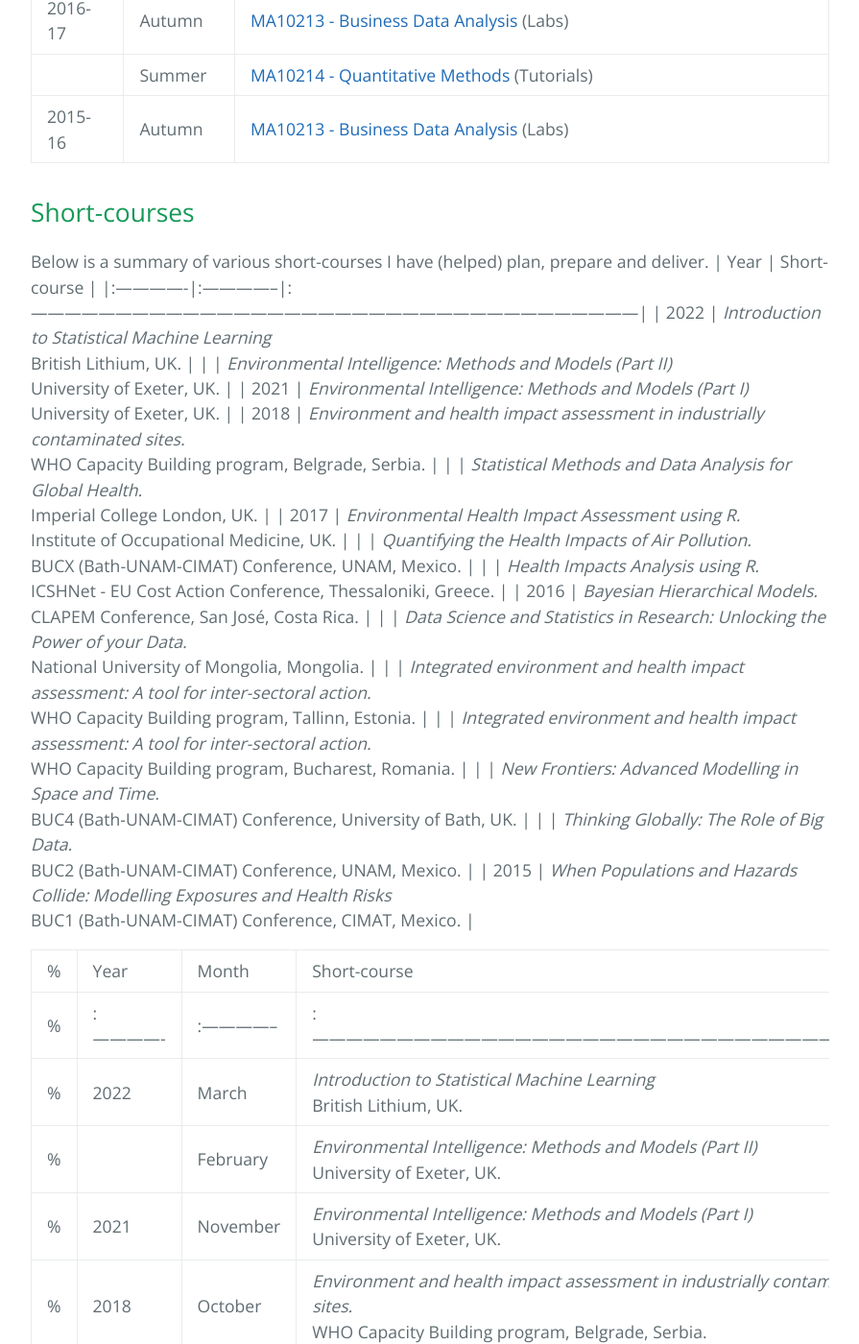
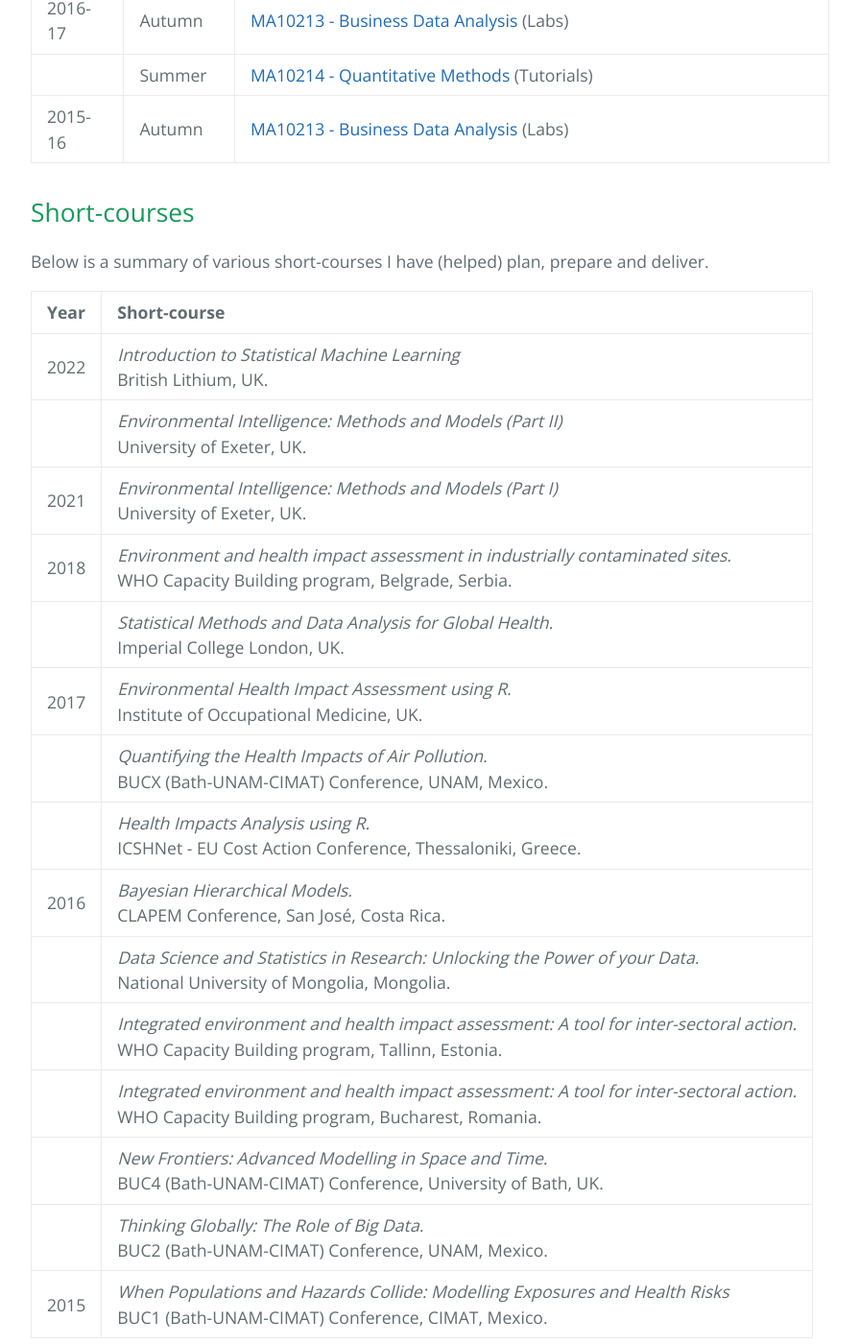
Before and after one commit to matthewllthomas/matthewllthomas.github.io, a Jekyll site: the page built from teaching/index.md, in a window 1280 px wide and 1400 px high, scrolled down 1281 px. Shown: the whole window at 96% size, without its empty margins (192-1087 px from the left). Built offline with Jekyll 4.4.1, drawn with Linux system fonts in a browser that asks for light colours; the repository's description, which GitHub fills in, is left out; some of the changed text lies outside the part shown.

Commit message:
Update index.md

```diff
--- a/teaching/index.md
+++ b/teaching/index.md
@@ -30,6 +30,7 @@ Below is a summary of my undergraduate and postgraduate teaching experience.
 ## Short-courses
 
 Below is a summary of various short-courses I have (helped) plan, prepare and deliver.
+
 | Year        | Short-course |
 |:-------------|:--------------|:------------------------------------------------------------------------------------------------------------|
 | 2022        | _Introduction to Statistical Machine Learning_ <br>British Lithium, UK. |
@@ -47,22 +48,3 @@ Below is a summary of various short-courses I have (helped) plan, prepare and de
 |                 | _New Frontiers: Advanced Modelling in Space and Time._ <br>BUC4 (Bath-UNAM-CIMAT) Conference, University of Bath, UK. |
 |                 | _Thinking Globally: The Role of Big Data._<br> BUC2 (Bath-UNAM-CIMAT) Conference, UNAM, Mexico. |
 | 2015        | _When Populations and Hazards Collide: Modelling Exposures and Health Risks_ <br> BUC1 (Bath-UNAM-CIMAT) Conference, CIMAT, Mexico. |
-
-
-%| Year        | Month          | Short-course |
-%|:-------------|:--------------|:------------------------------------------------------------------------------------------------------------|
-%| 2022        | March      | _Introduction to Statistical Machine Learning_ <br>British Lithium, UK. |
-%|                 | February  | _Environmental Intelligence: Methods and Models (Part II)_ <br> University of Exeter, UK. |
-%| 2021        | November  | _Environmental Intelligence: Methods and Models (Part I)_ <br> University of Exeter, UK. |
-%| 2018        | October  | _Environment and health impact assessment in industrially contaminated sites._ <br> WHO Capacity Building program, Belgrade, Serbia. |
-%|                 | February  | _Statistical Methods and Data Analysis for Global Health._<br> Imperial College London, UK. |
-%| 2017        | November  | _Environmental Health Impact Assessment using R._<br>Institute of Occupational Medicine, UK. |
-%|                 | August  | _Quantifying the Health Impacts of Air Pollution._<br> BUCX (Bath-UNAM-CIMAT) Conference, UNAM, Mexico. |
-%|                 | February  | _Health Impacts Analysis using R._<br> ICSHNet - EU Cost Action Conference, Thessaloniki, Greece. |
-%| 2016        | December  | _Bayesian Hierarchical Models._ <br>CLAPEM Conference, San Jos&eacute;, Costa Rica. |
-%|                 | November  | _Data Science and Statistics in Research: Unlocking the Power of your Data._ <br> National University of Mongolia, Mongolia. |
-%|                 | October  | _Integrated environment and health impact assessment: A tool for inter-sectoral action._<br>WHO Capacity Building program, Tallinn, Estonia. |
-%|                 | July  | _Integrated environment and health impact assessment: A tool for inter-sectoral action._<br>WHO Capacity Building program, Bucharest, Romania.  |
-%|                 | June  | _New Frontiers: Advanced Modelling in Space and Time._ <br>BUC4 (Bath-UNAM-CIMAT) Conference, University of Bath, UK. |
-%|                 | February  | _Thinking Globally: The Role of Big Data._<br> BUC2 (Bath-UNAM-CIMAT) Conference, UNAM, Mexico. |
-%| 2015        | November  | _When Populations and Hazards Collide: Modelling Exposures and Health Risks_ <br> BUC1 (Bath-UNAM-CIMAT) Conference, CIMAT, Mexico. |
```
